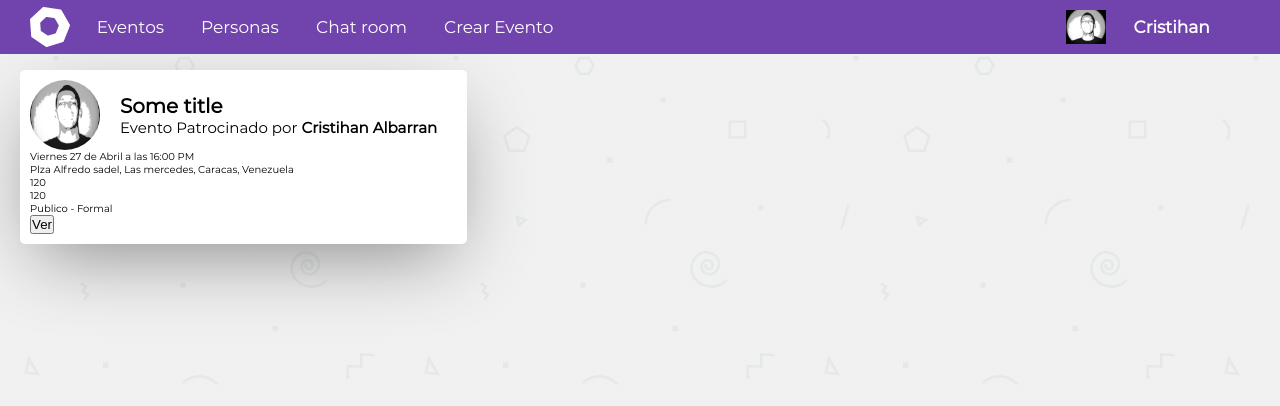
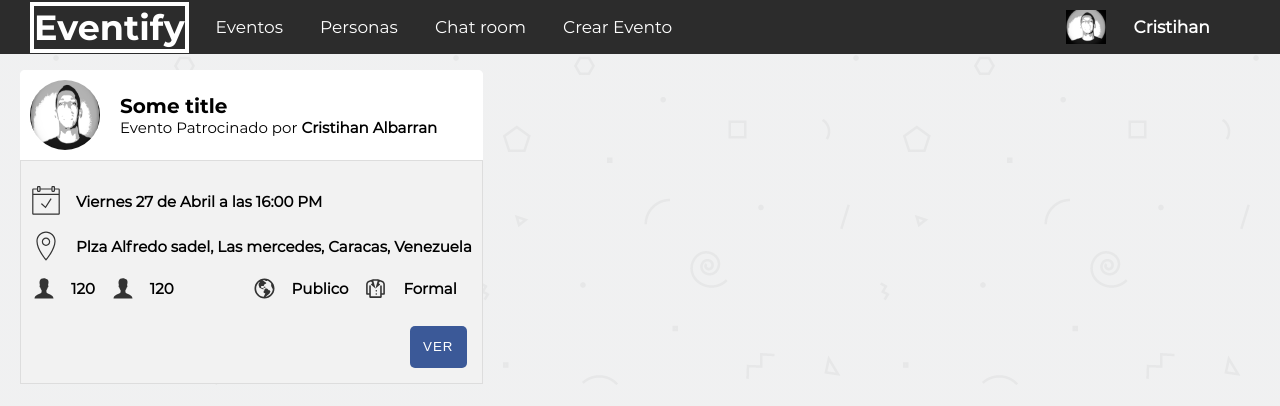
Before and after one commit to icyhookdev/Eventify, a React (Create React App) app: page / in a window 1280 px wide. Shown: the top 406 px of the page. Built offline with nearby package versions, Linux system fonts and the light colour scheme.

Commit message:
eventcard component completed

```diff
--- a/src/components/EventCard/EventCard.js
+++ b/src/components/EventCard/EventCard.js
@@ -2,7 +2,13 @@ import React from 'react';
 
 import classes from './EventCard.module.css';
 import imgs from '../../assets/img/user.jpg';
-export default ({ img, title }) => (
+import dateIcon from '../../assets/icons/date.svg';
+import placeIcon from '../../assets/icons/place.svg';
+import userIcon from '../../assets/icons/user.svg';
+import publicIcon from '../../assets/icons/public.svg';
+import suitIcon from '../../assets/icons/suit.svg';
+
+const EventCard = () => (
   <div className={classes.EventCard}>
     <div className={classes.EventCard__header}>
       <img src={imgs} alt="not found" />
@@ -14,22 +20,43 @@ export default ({ img, title }) => (
       </div>
     </div>
     <div className={classes.EventCard__body}>
-      <p className={classes.date}>Viernes 27 de Abril a las 16:00 PM</p>
+      <p className={classes.date}>
+        <img src={dateIcon} className={classes.dateIcon} alt="not found" />
+        Viernes 27 de Abril a las 16:00 PM
+      </p>
       <p className={classes.place}>
+        <img src={placeIcon} className={classes.placeIcon} alt="not found" />
         Plza Alfredo sadel, Las mercedes, Caracas, Venezuela
       </p>
       <div className={classes.info}>
         <div className={classes.people}>
-          <p>120</p>
-          <p>120</p>
+          <p>
+            <img className={classes.userIcon} src={userIcon} alt="404" />
+            120
+          </p>
+          <p>
+            <img className={classes.userIcon} src={userIcon} alt="404" />
+            120
+          </p>
         </div>
-        <div className={classes.people}>
-          <p>Publico - Formal</p>
+        <div className={classes.details}>
+          <p>
+            <img className={classes.publicIcon} src={publicIcon} alt="404" />
+            Publico
+          </p>
+          <p>
+            <img className={classes.suitIcon} src={suitIcon} alt="404" />
+            Formal
+          </p>
         </div>
       </div>
     </div>
     <div className={classes.EventCard__action}>
-      <button>Ver</button>
+      <button className={classes.button} type="button">
+        Ver
+      </button>
     </div>
   </div>
 );
+
+export default EventCard;
--- a/src/components/EventCard/EventCard.module.css
+++ b/src/components/EventCard/EventCard.module.css
@@ -1,18 +1,23 @@
 .EventCard {
   width: 100%;
-  padding: 1rem;
+
   position: relative;
   flex-flow: column;
   background: #fff;
   transition: all 0.4s ease-out;
   display: flex;
-  box-shadow: 0px 25px 77px -17px rgba(0, 0, 0, 0.44);
+  /* box-shadow: 0px 25px 77px -17px rgba(0, 0, 0, 0.44); */
   border-radius: 5px;
+  margin-bottom: 2em;
 }
 
 .EventCard__header {
   display: grid;
   grid-template-columns: 70px 1fr;
+  background: #fff;
+  padding: 1rem;
+  border-radius: 5px 5px 0 0;
+  border-bottom: 1px solid #ddd;
 }
 
 .EventCard__header > img {
@@ -24,12 +29,109 @@
 .owner {
   padding: 0 2em;
   align-self: center;
+  color: #fff;
 }
 
 .owner > h2 {
   font-size: 2em;
+  font-family: 'MontserratBold', sans-serif;
+  color: #000;
 }
 
 .owner > p {
   font-size: 1.5em;
+  color: #000;
 }
+
+.EventCard__body {
+  padding: 1em;
+  background: #f2f2f2;
+  font-weight: bold;
+  border-left: 1px solid #ddd;
+  border-right: 1px solid #ddd;
+}
+
+.date {
+  font-size: 1.5em;
+  display: flex;
+  align-items: center;
+  margin: 1em 0;
+}
+
+.dateIcon {
+  width: 30px;
+  margin-right: 1em;
+}
+
+.place {
+  font-size: 1.5em;
+  display: flex;
+  align-items: center;
+  margin: 1em 0;
+}
+
+.placeIcon {
+  width: 30px;
+  margin-right: 1em;
+}
+
+.info {
+  font-size: 1.5em;
+  display: flex;
+  align-items: center;
+  margin: 1em 0;
+  justify-content: space-between;
+  flex-wrap: wrap;
+}
+
+.people {
+  display: flex;
+}
+
+.userIcon,
+.publicIcon,
+.suitIcon {
+  width: 25px;
+  margin-right: 1em;
+}
+
+.people > p,
+.details > p {
+  margin-right: 1em;
+  display: flex;
+  align-items: center;
+}
+
+.details {
+  display: flex;
+}
+
+.EventCard__action {
+  padding: 0 1em 1em 1em;
+  display: flex;
+  justify-content: flex-end;
+  font-size: 1.5em;
+  background: #f2f2f2;
+  border-left: 1px solid #ddd;
+  border-right: 1px solid #ddd;
+  border-bottom: 1px solid #ddd;
+}
+
+.button {
+  padding: 1em;
+  border: none;
+  color: #fff;
+  background: #3b5998;
+  letter-spacing: 1px;
+  text-transform: uppercase;
+  cursor: pointer;
+  border-radius: 5px;
+  transition: all 0.3s ease;
+}
+
+.button:focus,
+.button:hover {
+  outline: none;
+  background: #7144ad;
+  color: #fff;
+}
--- a/src/components/Nav/Nav.js
+++ b/src/components/Nav/Nav.js
@@ -6,7 +6,7 @@ import user from '../../assets/img/user.jpg';
 
 const Nav = () => (
   <nav className={classes.Nav}>
-    <div className={classes.Nav__brand} />
+    <div className={classes.Nav__brand}>Eventify</div>
     <ul className={classes.Nav__items}>
       <li>
         <NavLink to="/">Eventos</NavLink>
--- a/src/components/Nav/Nav.module.css
+++ b/src/components/Nav/Nav.module.css
@@ -5,18 +5,15 @@
   padding: 0 3em;
   left: 0;
   top: 0;
-  background: #7144ad;
+  background: #2c2c2c;
   z-index: 10;
 }
 
 .Nav__brand {
-  /* font-size: 3.5em;
-  font-family: 'MontserratBold', sans-serif; */
-  /* color: #fff; */
-  background: url('../../assets/icons/logo.svg') center;
-  background-repeat: no-repeat;
-  height: 50px;
-  width: 50px;
+  font-size: 3.5em;
+  font-family: 'MontserratBold', sans-serif;
+  color: #fff;
+  border: 4px solid #fff;
   align-self: center;
 }
 
--- a/src/components/OverLay/OverLayBg/OverLayBg.js
+++ b/src/components/OverLay/OverLayBg/OverLayBg.js
@@ -1,4 +1,7 @@
 import React from 'react';
 
 import classes from './OverLayBg.module.css';
-export default () => <div className={classes.OverLayBg} />;
+
+const OverLayBg = () => <div className={classes.OverLayBg} />;
+
+export default OverLayBg;
```
